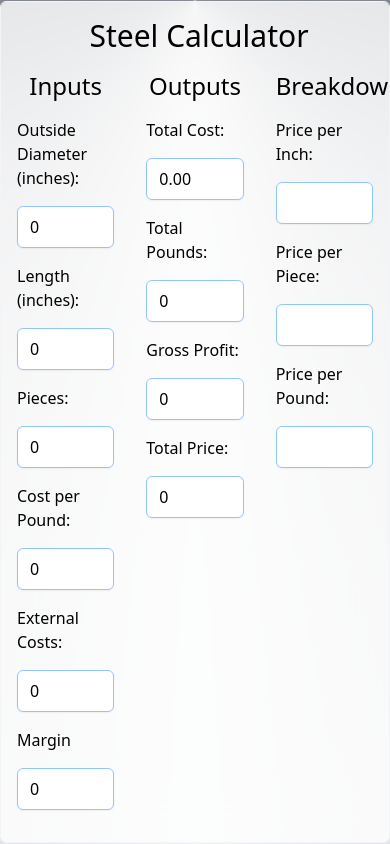
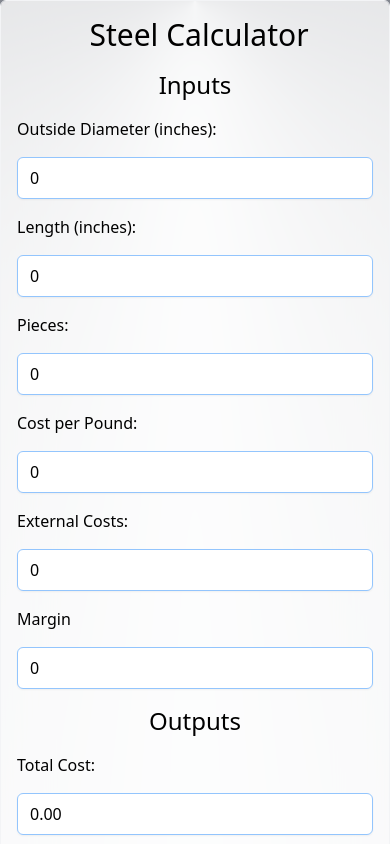
Before and after one commit to riefer02/steel-calculator, a React (Vite) app: page / in a window 390 px wide. Shown: the top 844 px of the page. Built offline with nearby package versions, Linux system fonts and the light colour scheme.

Commit message:
mobile responsiveness

```diff
--- a/src/App.jsx
+++ b/src/App.jsx
@@ -170,7 +170,7 @@ function App() {
   };
 
   return (
-    <div className="bg-[conic-gradient(at_top,_var(--tw-gradient-stops))] from-gray-900 via-gray-100 to-gray-900 min-h-screen grid items-center justify-center">
+    <div className="bg-[conic-gradient(at_top,_var(--tw-gradient-stops))] from-gray-900 via-gray-100 to-gray-900 min-h-screen lg:grid items-center justify-center">
       <div className="mx-auto max-w-7xl w-full p-4 bg-white rounded-md bg-clip-padding backdrop-filter backdrop-blur-xl bg-opacity-80 border border-gray-100">
         <div className="flex items-center justify-center gap-2 mb-4 relative">
           <h1 className="text-3xl ml-2 text-center relative">
@@ -180,7 +180,7 @@ function App() {
             Steel Calculator
           </h1>
         </div>
-        <div className="grid grid-cols-3 gap-x-8">
+        <div className="grid grid-cols-1 lg:grid-cols-3 gap-x-8">
           <div className="flex flex-col gap-y-4">
             <h2 className="text-center text-2xl">Inputs</h2>
             <label htmlFor="od">Outside Diameter (inches):</label>
```
